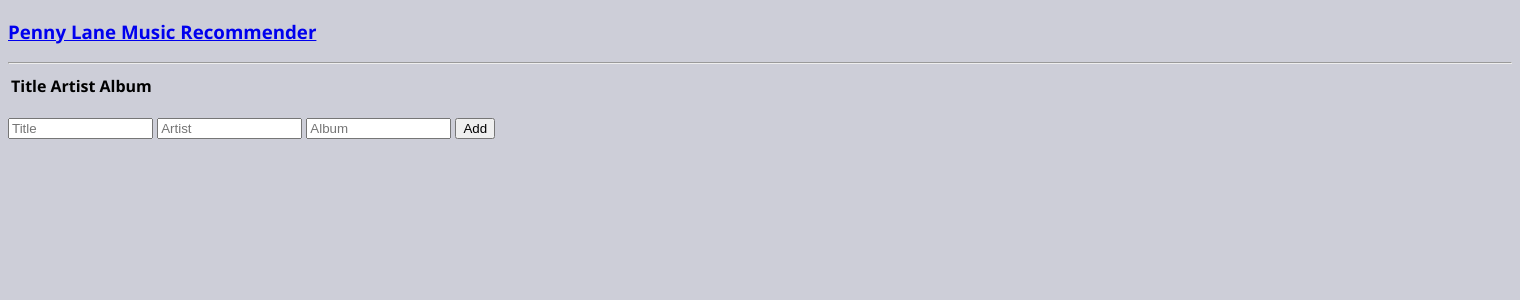
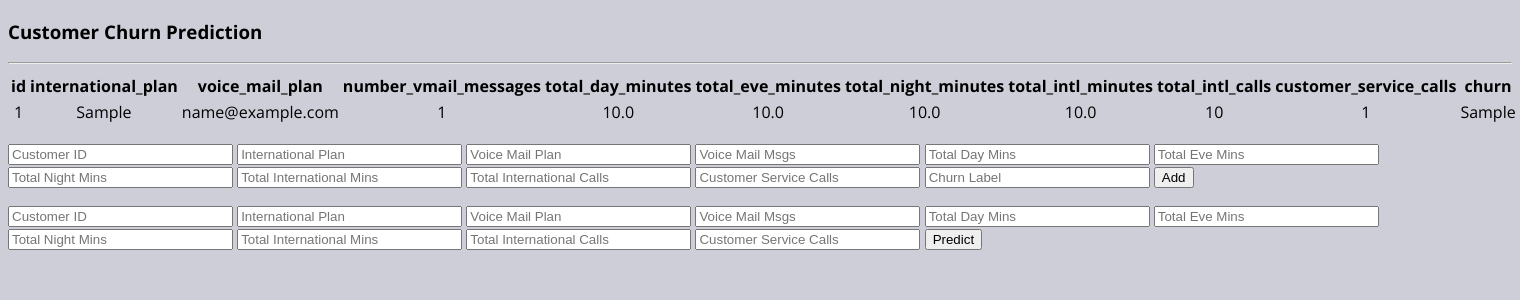
Before and after one commit to ruofeiwu99/Web-App-Customer-Churn-Prediction, a Flask app: page / in a window 1520 px wide. Shown: the top 300 px of the page. Run offline with Flask 2, Linux system fonts and the light colour scheme; tables that the repository leaves empty hold one stand-in row (values such as "Sample post"); lists and menus that the app fills with data are empty; parts of the project's set-up code (start-up, migrations or seed data) failed here and were passed over.

Commit message:
Change header to Churn Prediction

```diff
--- a/app/templates/index.html
+++ b/app/templates/index.html
@@ -7,37 +7,79 @@
 
 <body>
     <h3>
-         <a href = "{{ url_for('index') }}">Penny Lane Music Recommender</a>
+         Customer Churn Prediction
     </h3>
 
     <hr/>
     <table>
          <thead>
             <tr>
-               <th>Title</th>
-               <th>Artist</th>
-               <th>Album</th>
+               <th>id</th>
+               <th>international_plan</th>
+               <th>voice_mail_plan</th>
+               <th>number_vmail_messages</th>
+               <th>total_day_minutes</th>
+               <th>total_eve_minutes</th>
+               <th>total_night_minutes</th>
+               <th>total_intl_minutes</th>
+               <th>total_intl_calls</th>
+               <th>customer_service_calls</th>
+               <th>churn</th>
             </tr>
          </thead>
 
          <tbody>
-            {% for track in tracks %}
+            {% for customer in customers %}
                <tr>
-                   <td>{{ track.title }}</td>
-                   <td>{{ track.artist }}</td>
-                   <td>{{ track.album }}</td>
+                   <td style="text-align:center">{{ customer.id }}</td>
+                   <td style="text-align:center">{{ customer.international_plan }}</td>
+                   <td style="text-align:center">{{ customer.voice_mail_plan }}</td>
+                   <td style="text-align:center">{{ customer.number_vmail_messages }}</td>
+                   <td style="text-align:center">{{ customer.total_day_minutes }}</td>
+                   <td style="text-align:center">{{ customer.total_eve_minutes }}</td>
+                   <td style="text-align:center">{{ customer.total_night_minutes }}</td>
+                   <td style="text-align:center">{{ customer.total_intl_minutes }}</td>
+                   <td style="text-align:center">{{ customer.total_intl_calls }}</td>
+                   <td style="text-align:center">{{ customer.customer_service_calls }}</td>
+                   <td style="text-align:center">{{ customer.churn }}</td>
                </tr>
             {% endfor %}
          </tbody>
       </table>
-      <form action="{{ url_for('add_entry') }}" method=post class=add-entry>
-      <dl>
-        <input type=text size=15 name=title placeholder="Title">
-        <input type=text size=15 name=artist placeholder="Artist">
-        <input type=text size=15 name=album placeholder="Album">
-        <input type=submit value=Add>
-      </dl>
+
+    <form action="{{ url_for('add_entry') }}" method=post class=add-entry>
+        <dl>
+            <input type=text size=25 name=id placeholder="Customer ID">
+            <input type=text size=25 name=intl_plan placeholder="International Plan">
+            <input type=text size=25 name=vm_plan placeholder="Voice Mail Plan">
+            <input type=text size=25 name=vm_msg placeholder="Voice Mail Msgs">
+            <input type=text size=25 name=day_mins placeholder="Total Day Mins">
+            <input type=text size=25 name=eve_mins placeholder="Total Eve Mins">
+            <input type=text size=25 name=night_mins placeholder="Total Night Mins">
+            <input type=text size=25 name=intl_mins placeholder="Total International Mins">
+            <input type=text size=25 name=intl_calls placeholder="Total International Calls">
+            <input type=text size=25 name=service_calls placeholder="Customer Service Calls">
+            <input type=text size=25 name=churn_label placeholder="Churn Label">
+            <input type=submit value=Add>
+        </dl>
     </form>
+
+    <form action="{{ url_for('predict_churn') }}" method=post class=predict>
+        <dl>
+            <input type=text size=25 name=id placeholder="Customer ID">
+            <input type=text size=25 name=intl_plan placeholder="International Plan">
+            <input type=text size=25 name=vm_plan placeholder="Voice Mail Plan">
+            <input type=text size=25 name=vm_msg placeholder="Voice Mail Msgs">
+            <input type=text size=25 name=day_mins placeholder="Total Day Mins">
+            <input type=text size=25 name=eve_mins placeholder="Total Eve Mins">
+            <input type=text size=25 name=night_mins placeholder="Total Night Mins">
+            <input type=text size=25 name=intl_mins placeholder="Total International Mins">
+            <input type=text size=25 name=intl_calls placeholder="Total International Calls">
+            <input type=text size=25 name=service_calls placeholder="Customer Service Calls">
+            <input type=submit value=Predict>
+        </dl>
+    </form>
+
 
 </body>
 </html>
```
